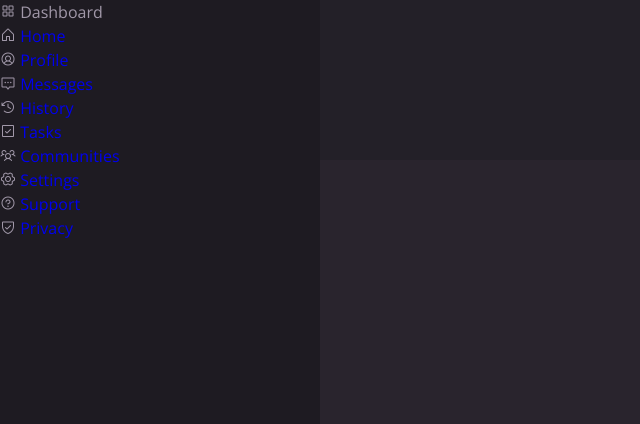
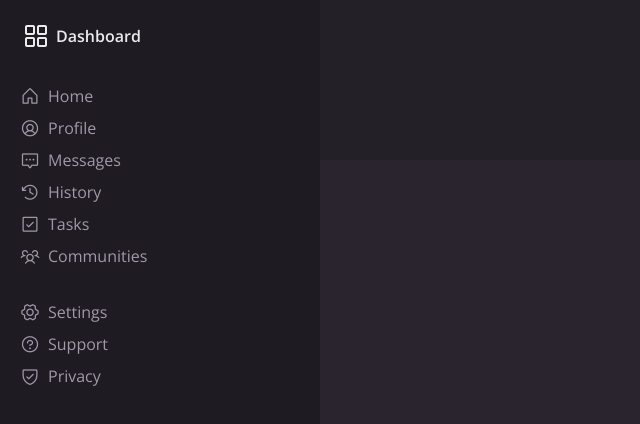
Before and after one commit to jsklcodes/admin-dashboard, a plain HTML site: page index.html in a window 1280 px wide. Shown: the whole page, without its empty margins (0-640 px from the left). Drawn offline with nearby package versions, Linux system fonts and the light colour scheme.

Commit message:
Style sidebar

```diff
--- a/assets/styles/styles.css
+++ b/assets/styles/styles.css
@@ -65,9 +65,61 @@ a {
   background-color: var(--raisin-black);
 }
 
+/* ==== sidebar ==== */
 .sidebar {
   background-color: var(--eerie-black);
   grid-row: 1 / -1;
+
+  padding: 2rem;
+}
+
+.sidebar__header {
+  display: grid;
+  grid-auto-flow: column;
+  justify-content: start;
+  align-items: center;
+  gap: 0.4rem;
+  margin-bottom: 3.2rem;
+  color: var(--bright-gray);
+}
+
+.sidebar__header i {
+  font-size: 3.2rem;
+}
+
+.sidebar__header span {
+  font-weight: 600;
+}
+
+.navigation {
+  display: grid;
+  gap: 0.8rem;
+}
+
+.navigation__item {
+  display: grid;
+  grid-auto-flow: column;
+  justify-content: start;
+  align-items: center;
+  gap: 0.8rem;
+  transition: color 0.3s ease;
+}
+
+.navigation__item:hover {
+  color: var(--bright-gray);
+  transition: color 0.3s ease;
+}
+
+.navigation__item:nth-child(6) {
+  margin-bottom: 2.4rem;
+}
+
+.navigation__item i {
+  font-size: 2rem;
+}
+
+.navigation__item a {
+  color: currentColor;
 }
 
 .main-content {
```
